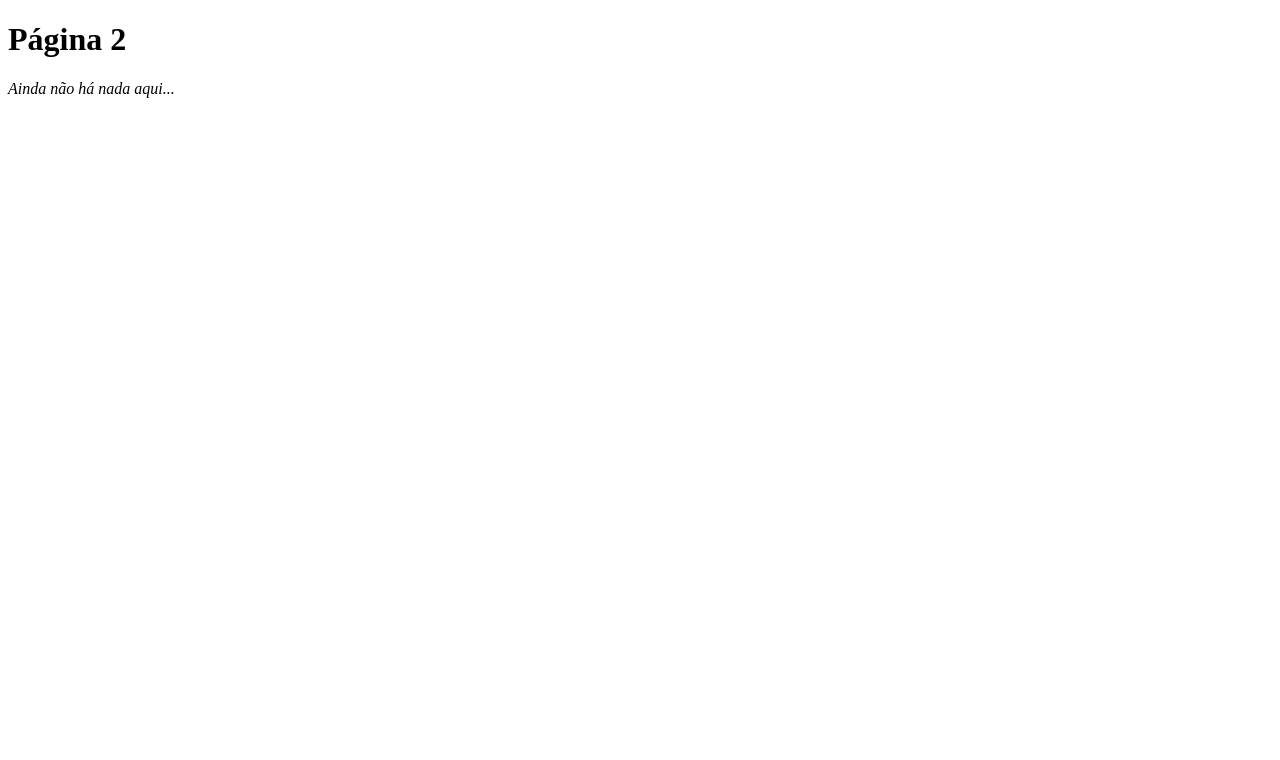
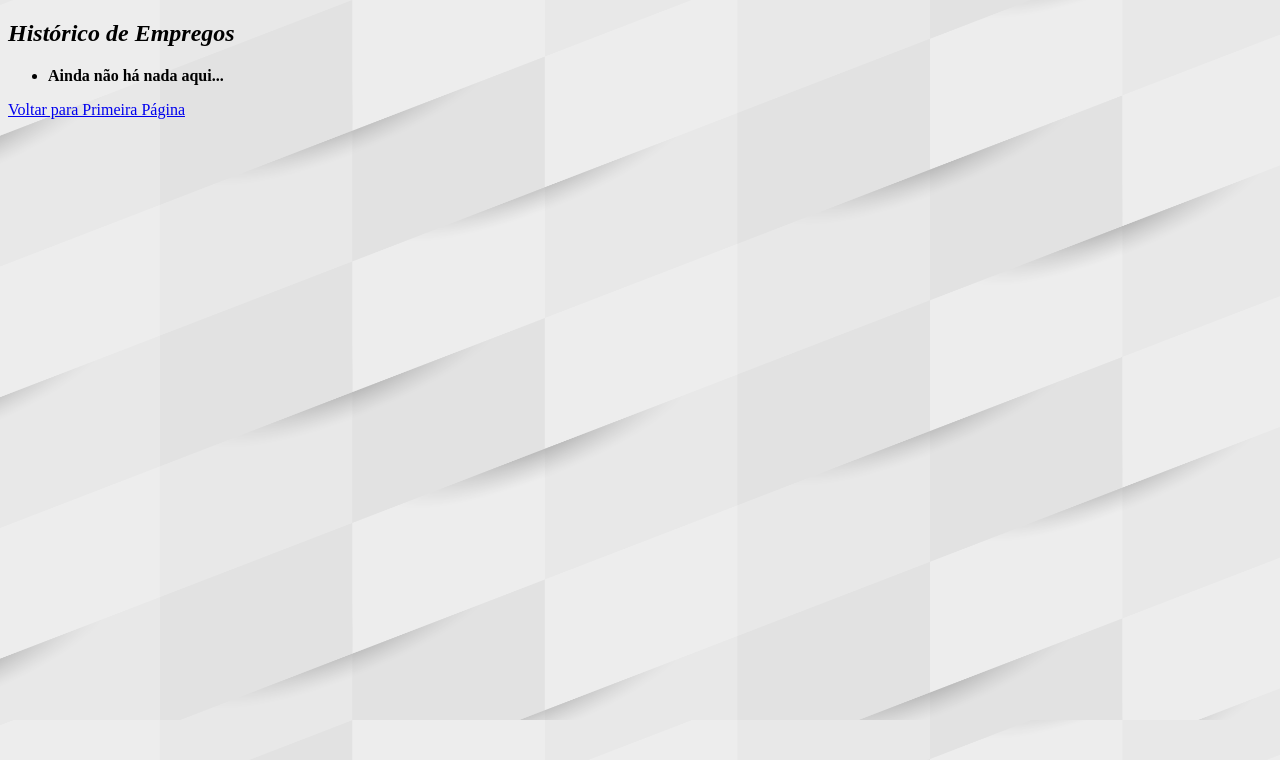
Before and after one commit to JosielSSoares/Portfolio, a plain HTML site: page pagina2.html in a window 1280 px wide. Drawn offline with Linux system fonts and the light colour scheme.

Commit message:
Imagem de Background
Realizado a inclusão de uma imagem como background.
Inclusão de mais textos.
Iniciado aplicação de CSS no código.

```diff
--- a/pagina2.html
+++ b/pagina2.html
@@ -1,6 +1,12 @@
 <!DOCTYPE html>
 <html lang="pt-br">
 <head>
+    <style>
+        body{background-image:url(imagemfundo.jpg);
+            background-repeat: repeat-y;
+            background-size: cover;
+            }
+    </style>
     <meta charset="UTF-8">
     <meta http-equiv="X-UA-Compatible" content="IE=edge">
     <meta name="viewport" content="width=device-width, initial-scale=1.0">
@@ -10,7 +16,10 @@
     <title>Curriculum Vitae</title>
 </head>
 <body>
-    <h1>Página 2</h1>
-    <p><i>Ainda não há nada aqui...</i></p>
+    <h2><i>Histórico de Empregos</i></h2>
+    <ul>
+    <p><li><strong>Ainda não há nada aqui...</strong></li></p>
+    </ul>
+    <p><a href="index.html">Voltar para Primeira Página</a></p>
 </body>
 </html>
```
Also changed, not shown: imagemfundo.jpg (added).
